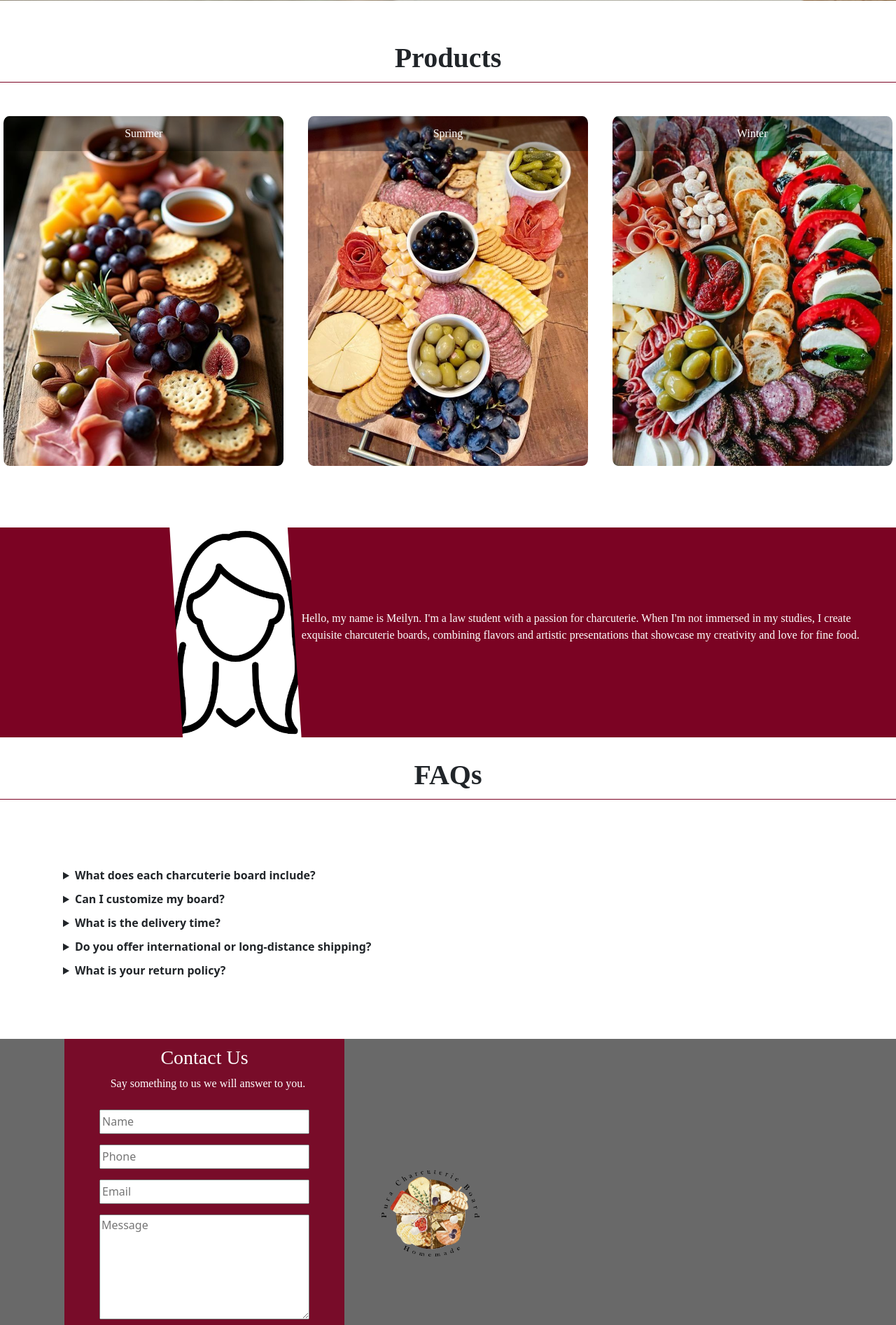
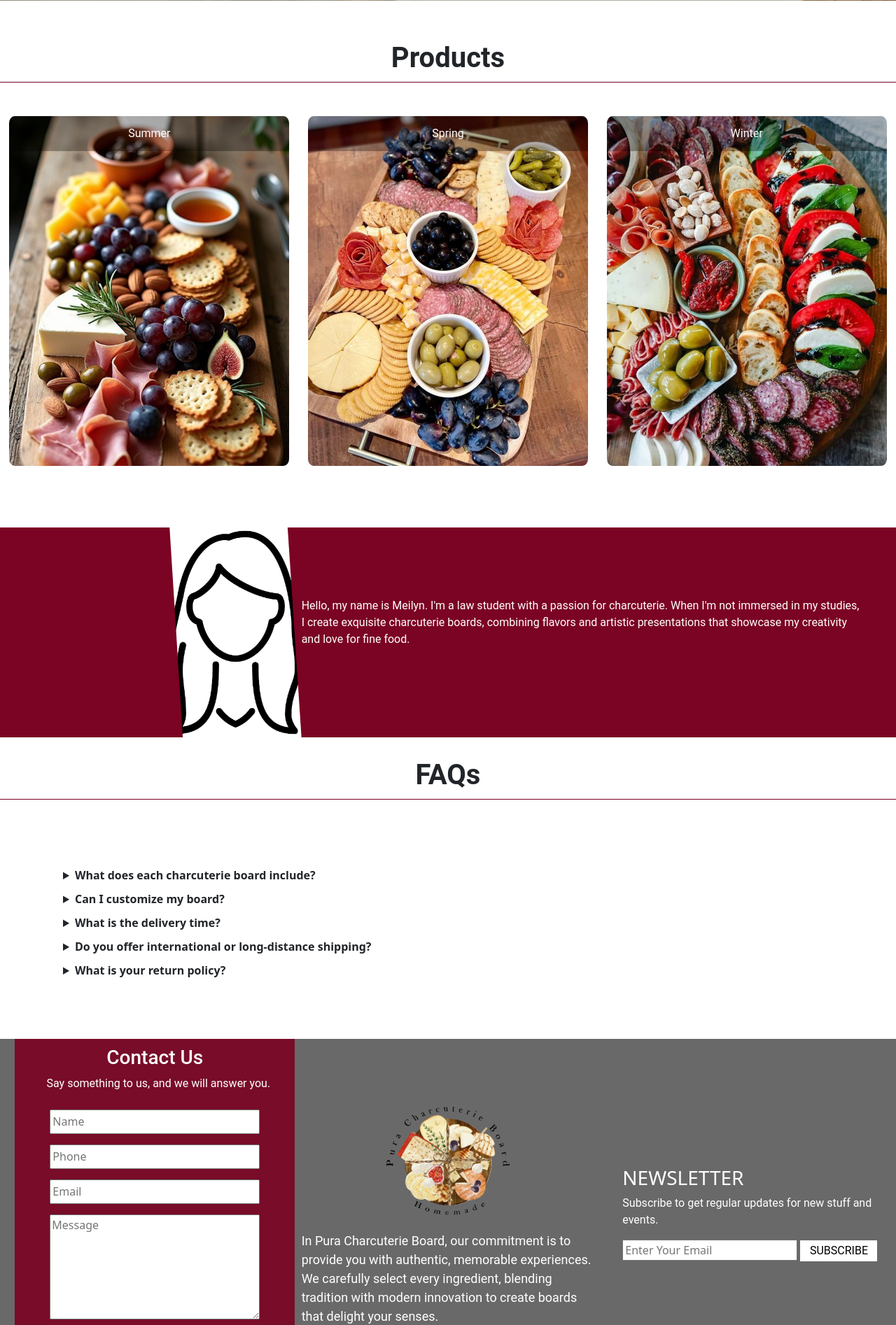
Before and after one commit to Banshe666/Final_Project_Lunch, a Django app: page / in a window 1280 px wide. Shown: the part 719-2613 px from the top of the page at 70% size. Run offline with Django 5.2, Linux system fonts and the light colour scheme.

Commit message:
friday update

```diff
--- a/main_webapp/static/css/style.css
+++ b/main_webapp/static/css/style.css
@@ -127,7 +127,7 @@ header.scrolled .nav_class ul li a:hover{
   margin-top: 20px;
   font-size: 40px;
   font-weight: bold;
-  font-family: Cascadia Code;
+  font-family: 'Roboto';
 
 }
 
@@ -241,7 +241,7 @@ header.scrolled .nav_class ul li a:hover{
   display: flex;
   align-items: center;
   justify-content: center;
-  font-family: 'Cascadia Code';
+  font-family: 'Roboto';
 }
 
 .summer .flip-card-back {
@@ -280,7 +280,7 @@ header.scrolled .nav_class ul li a:hover{
   display: flex;
   align-items: center;
   justify-content: center;
-  font-family: 'Cascadia Code';
+  font-family: 'Roboto';
 }
 
 .spring .flip-card-back {
@@ -320,7 +320,7 @@ header.scrolled .nav_class ul li a:hover{
   display: flex;
   align-items: center;
   justify-content: center;
-  font-family: 'Cascadia Code';
+  font-family: 'Roboto';
 }
 
 .winter .flip-card-back {
@@ -407,8 +407,8 @@ header.scrolled .nav_class ul li a:hover{
 
 #about_us_div .about_us_div_description {
   color: #fff;
-  font-family: 'Cascadia Code';
-  margin-top: 0;
+  font-family: 'Roboto';
+  margin-top: 100px;
   margin-right: 40px;
 }
 
@@ -507,11 +513,11 @@ header.scrolled .nav_class ul li a:hover{
   flex-direction: column;
   color: #fff;
   align-items: center;
-  margin-left: 80px;
+  margin: 0 auto;
 }
 
 #contact-us .contact-container-second h3, p{
-  font-family: 'Cascadia Code';
+  font-family: 'Roboto';
 }
 
 #contact-us .contact-container-second h3{
@@ -548,17 +554,95 @@ header.scrolled .nav_class ul li a:hover{
   margin: 0 auto;
   background-color: #fff;
   border: none;
-  font-family: 'Cascadia Code';
+  font-family: 'Roboto';
   font-weight: bold;
   font-style: normal;
 }
 
 #contact-us .contact-container-second form input[type="submit"]:hover{
-  background-color: #6B8E23;
+  background-color: #7B0323;;
   color: #fff;
+  border: 2px solid;
+  border-color: #fff;
   transition: 0.1s ease-in-out;
 
 }
+
+@media (max-width: 767px) {
+
+  #contact-us{
+    background-color: #fff;
+  }
+
+  #contact-us .contact-container-second {
+    width: 100% !important;
+    margin: 0 auto !important;
+
+  }
+}
+
+.info_contact_us_picture {
+  display: flex;
+  align-items: center;
+  flex-direction: column;
+}
+
+.info_contact_us_picture .contact-us-imagen-work{
+  background-image: url('../img/pura_logo.png');
+  background-position: center;
+  background-repeat: no-repeat;
+  background-size: cover;
+  height: 200px;
+  width: 200px;
+}
+
+.info_contact_us_picture p{
+  color: #fff;
+  font-weight: 400;
+  font-size: 18px;
+}
+
+.newsletter-container-second{
+  flex-direction: column;
+  align-items: center;
+  margin: 0 auto;
+  padding-left: 40px;
+}
+
+.newsletter-container-second h3{
+  color: #fff;
+}
+
+.newsletter-container-second p{
+  color: #fff;
+}
+
+.newsletter-container-second form  #newsletter-email{
+  height: 30px;
+  width: 250px;
+}
+
+.newsletter-container-second form input[type="submit"] {
+  margin: 0 auto;
+  background-color: #fff;
+  border: none;
+  font-family: 'Roboto';
+  font-style: normal;
+  font-size: normal;
+  height: 30px;
+  width: 110px;
+}
+
+
+.newsletter-container-second form input[type="submit"]:hover{
+  background-color: #7B0323;;
+  color: #fff;
+  border: 2px solid;
+  border-color: #fff;
+  transition: 0.1s ease-in-out;
+
+}
+
 
 .logo-container-second{
   width: 160px;
--- /dev/null
+++ b/main_webapp/static/script/modal.js
@@ -0,0 +1,52 @@
+document.addEventListener("DOMContentLoaded", function() {
+    var productInfoModal = document.getElementById("productInfoModal");
+
+    productInfoModal.addEventListener("show.bs.modal", function (event) {
+      var button = event.relatedTarget;
+      var product = button.getAttribute("data-product");
+
+      var modalTitle = productInfoModal.querySelector(".modal-title");
+      var modalBody = productInfoModal.querySelector(".modal-body");
+      if (product === "Summer") {
+        modalTitle.textContent = "Summer Charcuterie Board";
+        modalBody.innerHTML =  `<h2>Product Detail</h2>
+        <p>Here you can see more details about the product. This board is crafted with the finest ingredients and showcases a harmonious blend of flavors.</p>
+        <ul>
+          <li>3 Differents High-quality cheeses</li>
+          <li>2 Selected of cured meats</li>
+          <li>2 Fresh seasonal fruits</li>
+          <li>Assorted nuts or jams</li>
+        </ul>
+        <p>Enjoy a gourmet experience that elevates any occasion.</p>`;
+      } else if (product === "Spring") {
+        modalTitle.textContent = "Spring Charcuterie Board";
+        modalBody.innerHTML = `
+    <h2>Spring Delights</h2>
+    <p>This board bursts with the freshness of spring. Enjoy a curated selection of light cheeses, savory cured meats, and vibrant seasonal produce.</p>
+        <ul>
+          <li>5 Differents High-quality cheeses</li>
+          <li>3 Selected of cured meats</li>
+          <li>3 Fresh seasonal fruits</li>
+          <li>Assorted nuts or jams</li>
+        </ul>
+    <p>Savor the taste of spring in every bite!</p>
+  `;
+      } else if (product === "Winter") {
+        modalTitle.textContent = "Winter Charcuterie Board";
+        modalBody.innerHTML = `
+    <h2>Winter Warmth</h2>
+    <p>Embrace the cozy flavors of winter with our Winter Charcuterie Board. This board is designed to warm your senses with robust cheeses, hearty cured meats, and seasonal fruits perfect for the colder months.</p>
+     <ul>
+          <li>7 Differents High-quality cheeses</li>
+          <li>5 Selected of cured meats</li>
+          <li>3 Fresh seasonal fruits</li>
+          <li>Assorted nuts or jams</li>
+        </ul>
+    <p>Experience the essence of winter in every bite!</p>
+  `;
+      } else {
+        modalTitle.textContent = "Product Information";
+        modalBody.innerHTML = "<p>Here you can see more details about the product.</p>";
+      }
+    });
+  });
--- a/main_webapp/templates/main_webapp/index.html
+++ b/main_webapp/templates/main_webapp/index.html
@@ -1,14 +1,13 @@
 {% load static %}
-
 <!DOCTYPE html>
 <html lang="es">
   <head>
     <meta charset="UTF-8">
     <meta name="viewport" content="width=device-width, initial-scale=1.0">
     <title>Pura Charcuterie Board</title>
-    <link rel="stylesheet" href="{% static 'css/style.css'%}">
     <link rel="stylesheet" href="https://fonts.googleapis.com/icon?family=Material+Icons">
     <link href="https://cdn.jsdelivr.net/npm/bootstrap@5.3.3/dist/css/bootstrap.min.css" rel="stylesheet">
+    <link rel="stylesheet" href="{% static 'css/style.css' %}">
   </head>
   <body>
     <header>
@@ -26,9 +25,9 @@
     </header>
     <main>
       <div class="main_picture"></div>
-     <section class="container-fluid px-0 my-5">
-      <h2 class="product_name">Products</h2>
-      <div class="row" id="products">
+      <section class="container-fluid px-0 my-5" id="products">
+        <h2 class="product_name text-center">Products</h2>
+        <div class="row g-0">
           <div class="col-md-4 col-sm-6">
             <div class="products_items summer">
               <div class="flip-card-inner">
@@ -38,8 +37,12 @@
                   <div class="flip-card-back-photo"></div>
                   <div class="flip-card-back-elements">
                     <div class="flip-card-back-buttons">
-                <a href=""><i class="material-icons">info</i></a>
-                <a href=""><i class="material-icons">shopping_basket</i></a>
+                      <a href="#" data-bs-toggle="modal" data-bs-target="#productInfoModal" data-product="Summer">
+                        <i class="material-icons">info</i>
+                      </a>
+                      <a href="#">
+                        <i class="material-icons">shopping_basket</i>
+                      </a>
                     </div>
                     <div class="flip-card-back-name">
                       <h3>Summer Charcuterie Board</h3>
@@ -61,8 +64,12 @@
                   <div class="flip-card-back-photo"></div>
                   <div class="flip-card-back-elements">
                     <div class="flip-card-back-buttons">
-                <a href=""><i class="material-icons">info</i></a>
-                <a href=""><i class="material-icons">shopping_basket</i></a>
+                      <a href="#" data-bs-toggle="modal" data-bs-target="#productInfoModal" data-product="Spring">
+                        <i class="material-icons">info</i>
+                      </a>
+                      <a href="#">
+                        <i class="material-icons">shopping_basket</i>
+                      </a>
                     </div>
                     <div class="flip-card-back-name">
                       <h3>Spring Charcuterie Board</h3>
@@ -79,14 +86,17 @@
             <div class="products_items winter">
               <div class="flip-card-inner">
                 <div class="flip-card-front">
-            <!-- Imagen de fondo para el producto 3 -->
                 </div>
                 <div class="flip-card-back">
                   <div class="flip-card-back-photo"></div>
                   <div class="flip-card-back-elements">
                     <div class="flip-card-back-buttons">
-                <a href=""><i class="material-icons">info</i></a>
-                <a href=""><i class="material-icons">shopping_basket</i></a>
+                      <a href="#" data-bs-toggle="modal" data-bs-target="#productInfoModal" data-product="Winter">
+                        <i class="material-icons">info</i>
+                      </a>
+                      <a href="#">
+                        <i class="material-icons">shopping_basket</i>
+                      </a>
                     </div>
                     <div class="flip-card-back-name">
                       <h3>Winter Charcuterie Board</h3>
@@ -107,75 +117,93 @@
             <div class="about_us_div_picture">
             </div>
           </div>
-          <div class="col-md-8 picture-col">
+          <div class="col-md-8 description-col">
             <div class="about_us_div_description">
-              <p>Hello, my name is Meilyn. I'm a law student with a passion for charcuterie.
-                When I'm not immersed in my studies, I create exquisite charcuterie boards,
-                combining flavors and artistic presentations that showcase my creativity and love for fine food.</p>
+              <p>Hello, my name is Meilyn. I'm a law student with a passion for charcuterie. When I'm not immersed in my studies, I create exquisite charcuterie boards, combining flavors and artistic presentations that showcase my creativity and love for fine food.</p>
             </div>
           </div>
         </div>
       </section>
-      <h2 class="product_name">FAQs</h2>
-      <section id = 'FAQs_Questions' class="container-fluid py-3">
+      <h2 class="product_name text-center">FAQs</h2>
+      <section id="FAQs_Questions" class="container-fluid py-3">
         <details class="details_class_master">
           <summary>What does each charcuterie board include?</summary>
           <p>Our charcuterie boards feature a carefully curated selection of cheeses, cured meats, fresh fruits, nuts, and jams, all artfully arranged on an artisanal board.</p>
         </details>
-
-        <details class="details_class_master" >
+        <details class="details_class_master">
           <summary>Can I customize my board?</summary>
           <p>Yes, we offer customization options to suit your tastes and preferences. You can choose specific items or select from our suggested combinations via our customization form.</p>
         </details>
-
         <details class="details_class_master">
           <summary>What is the delivery time?</summary>
           <p>We typically deliver within 3 to 5 business days within our service area.</p>
         </details>
-
         <details class="details_class_master">
           <summary>Do you offer international or long-distance shipping?</summary>
           <p>No, our deliveries are strictly local and cover a radius of up to 25 miles from our location.</p>
         </details>
-
         <details class="details_class_master">
           <summary>What is your return policy?</summary>
           <p>If your charcuterie board arrives in less than perfect condition, we offer returns or refunds within 15 days of purchase. Please refer to our returns policy for more details.</p>
         </details>
-
       </section>
-      <section id = 'contact-us' class="container-fluid py-0">
-        <div class="row align-items-center g-0">
-          <div class="col-5 col-md-5 contact-container">
+      <section id="contact-us" class="container-fluid py-0">
+        <div class="row align-items-center g-0 justify-content-center px-0">
+          <div class="col-md-4 col-sm-12 contact-container mx-auto">
             <div class="contact-container-second">
               <h3>Contact Us</h3>
-              <p>Say something to us we will answer to you.</p>
+              <p>Say something to us, and we will answer you.</p>
               <form>
                 <input type="text" id="myFName" name="myFName" placeholder="Name" required>
-
                 <input type="tel" id="myPhone" name="myPhone" placeholder="Phone" required>
-
                 <input type="email" id="myEmail" name="myEmail" placeholder="Email" required>
-
                 <textarea id="myComments" name="myComments" rows="2" cols="20" placeholder="Message" required></textarea>
-
                 <input type="submit" id="btn-submit" value="SEND">
               </form>
-
             </div>
           </div>
-          <div class ="col-2 col-md-2 logo-container">
-            <div class ="logo-container-second">
+          <div class="col-md-4 d-md-block  info_contact_us_picture_container mx-auto">
+            <div class="info_contact_us_picture">
+              <div class = 'contact-us-imagen-work'></div>
+              <p>In Pura Charcuterie Board, our commitment is to provide you with authentic,
+                memorable experiences. We carefully select every ingredient,
+                blending tradition with modern innovation to create boards that delight your senses.
+              </p>
             </div>
           </div>
-          <div class ="col-5 col-md-5 newsletter-container">
-            <div class = "newsletter-container-second">
+          <div class="col-md-4 col-sm-12 newsletter-container mx-auto">
+            <div class="newsletter-container-second">
+              <h3>NEWSLETTER</h3>
+              <p>Subscribe to get regular updates for new stuff and events.</p>
+              <form>
+                <input type="email" id="newsletter-email" name="n-email" placeholder="Enter Your Email" required>
+                <input type="submit" id="newsletter-btn-submit" value="SUBSCRIBE">
+              </form>
             </div>
           </div>
         </div>
       </section>
-      <button class='btn-flotante material-icons'>shopping_cart</button>
+
+      <button class="btn-flotante material-icons">shopping_cart</button>
     </main>
-    <script src="{% static 'script/script_scroll.js' %}" defer></script>
+    <div class="modal fade" id="productInfoModal" tabindex="-1" aria-labelledby="productInfoModalLabel" aria-hidden="true">
+      <div class="modal-dialog">
+        <div class="modal-content custom-modal">
+        <div class="modal-header">
+        <h1 class="modal-title fs-5" id="productInfoModalLabel">Product Information</h1>
+        <button type="button" class="btn-close" data-bs-dismiss="modal" aria-label="Close"></button>
+      </div>
+      <div class="modal-body">
+        <p>Here you can see more details about the product.</p>
+      </div>
+      <div class="modal-footer">
+        <button type="button" class="btn btn-secondary" data-bs-dismiss="modal">Close</button>
+      </div>
+      </div>
+    </div>
+  </div>
+  <script src="{% static 'script/modal.js' %}"></script>
+  <script src="{% static 'script/script_scroll.js' %}"></script>
+  <script src="https://cdn.jsdelivr.net/npm/bootstrap@5.3.3/dist/js/bootstrap.bundle.min.js"></script>
   </body>
 </html>
```
Also changed, not shown: other parts of main_webapp/static/css/style.css (+76 -4 lines). Lines whose indentation alone changed are shown as unchanged.
